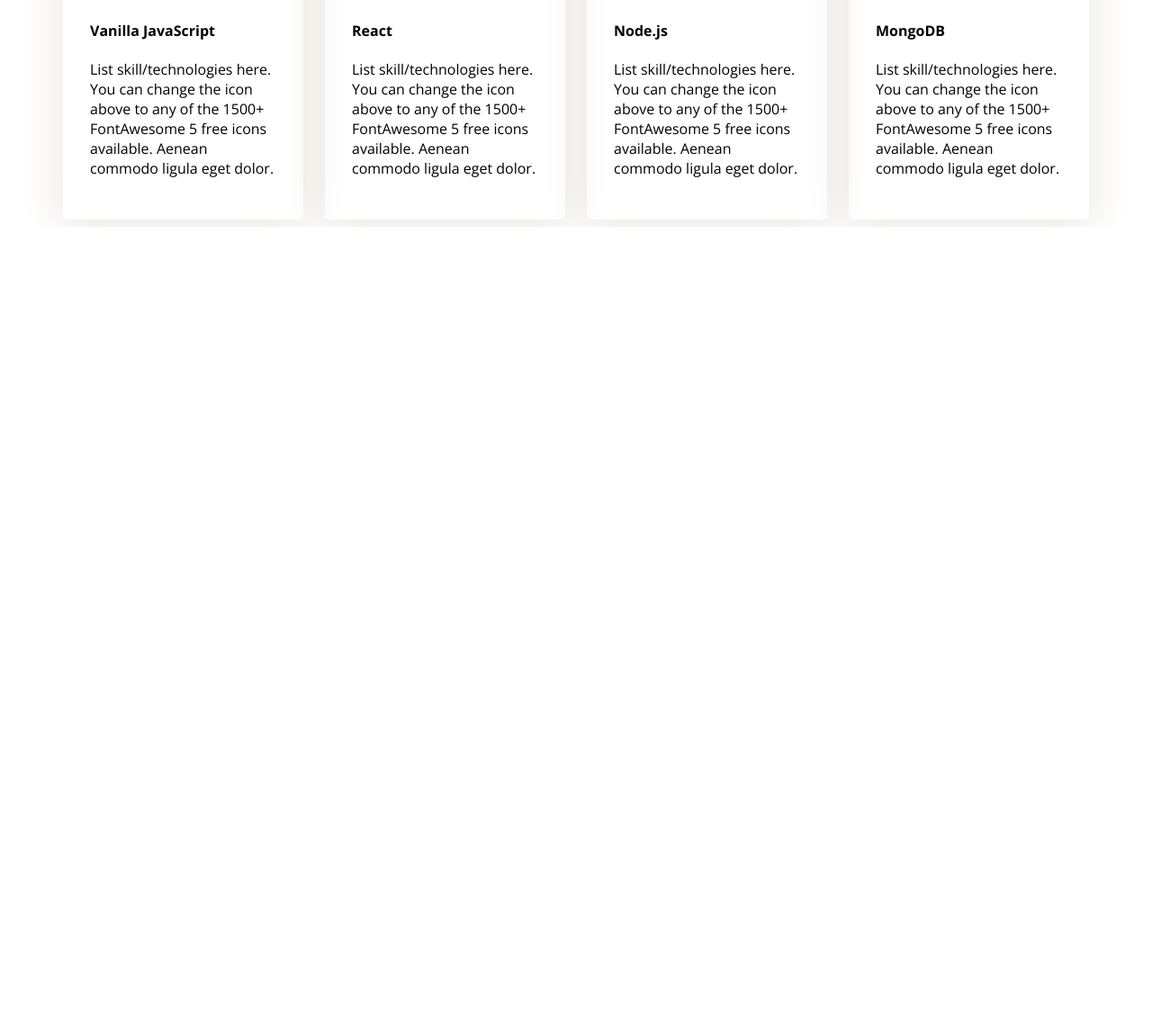
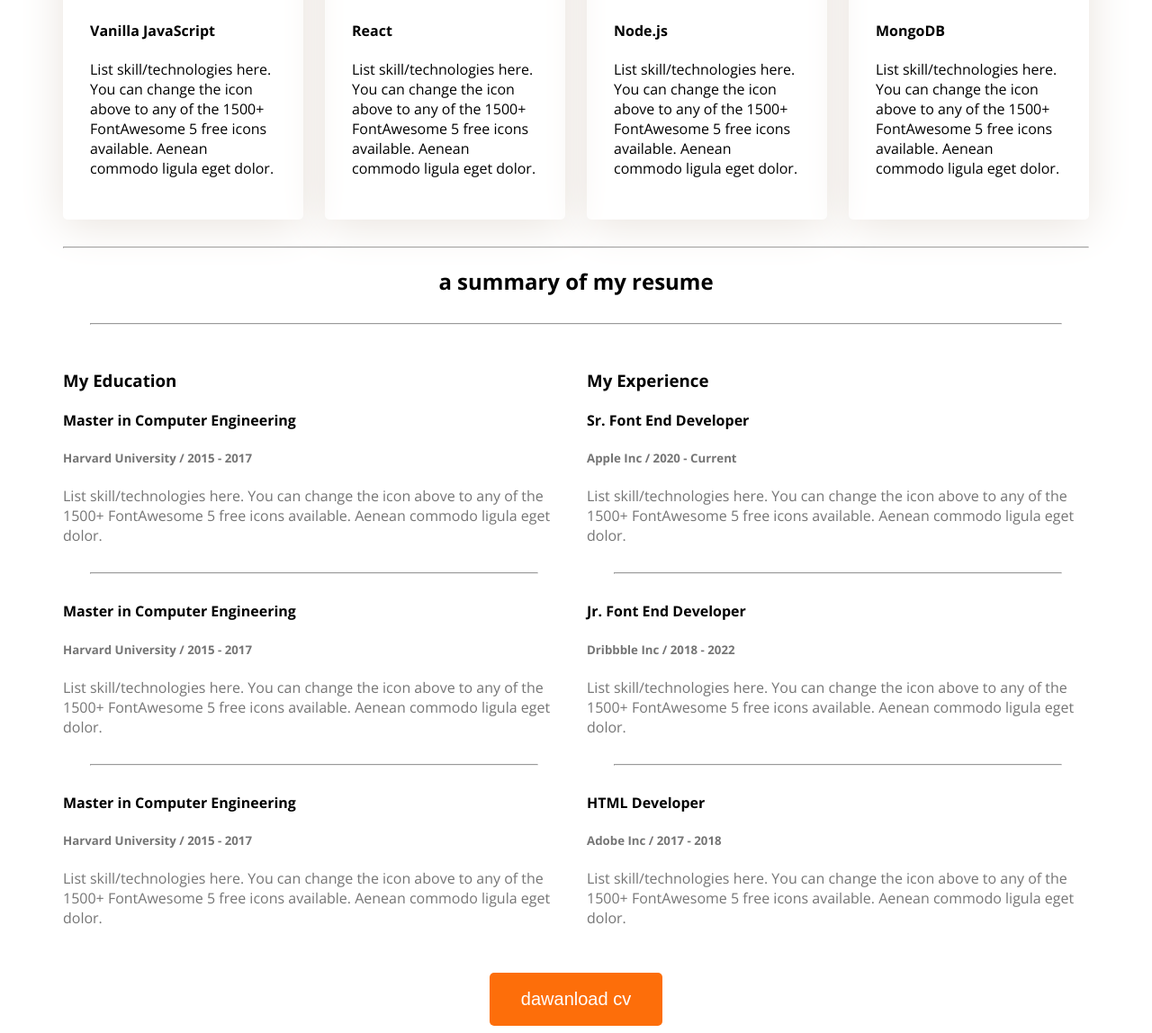
Before and after one commit to mustak123456789/web-dev-portfolio, a plain HTML site: page index.html in a window 1280 px wide. Shown: the part 1869-3017 px from the top of the page at 90% size. Before the commit the page ends 2121 px from the top, so only its background shows below. Drawn offline with nearby package versions, Linux system fonts and the light colour scheme.

Commit message:
add the coad

```diff
--- a/index.html
+++ b/index.html
@@ -91,7 +91,70 @@
                 <h4 class="skill-title">MongoDB</h4>
                 <p class="skill-description">List skill/technologies here. You can change the icon above to any of the 1500+ FontAwesome 5 free icons available. Aenean commodo ligula eget dolor.</p>
             </div>
-        </div>
+        </div><br><hr>
+
+        <section class="resume">
+            <h2 class="section title text-center">a summary of my resume</h2><hr>
+
+
+                <div class="resume-container">
+                 <div class="resume-column">
+                    <h3 class="resume-column-title">My Education</h3>
+                    <div class="experience">
+                        <h4 class="experience-title">Master in Computer Engineering</h4>
+                        <h5 class="experience-sub-title">Harvard University / 2015 - 2017</h5>
+                        <div class="experience-description">List skill/technologies here. You can change the icon above
+to any of the 1500+ FontAwesome 5 free icons available. Aenean commodo ligula eget dolor.</div>
+<hr>
+                    </div>
+                    <div class="experience">
+                        <h4 class="experience-title">Master in Computer Engineering</h4>
+                        <h5 class="experience-sub-title">Harvard University / 2015 - 2017</h5>
+                        <div class="experience-description">List skill/technologies here. You can change the icon above
+to any of the 1500+ FontAwesome 5 free icons available. Aenean commodo ligula eget dolor.</div>
+<hr>
+                    </div>
+                    <div class="experience">
+                        <h4 class="experience-title">Master in Computer Engineering</h4>
+                        <h5 class="experience-sub-title">Harvard University / 2015 - 2017</h5>
+                        <div class="experience-description">List skill/technologies here. You can change the icon above
+to any of the 1500+ FontAwesome 5 free icons available. Aenean commodo ligula eget dolor.</div>
+
+                    </div>
+                 </div>
+                 <div class="resume-column">
+                    <h3 class="resume-column-title">My Experience</h3>
+                    <div class="experience">
+                        <h4 class="experience-title">Sr. Font End Developer</h4>
+                        <h5 class="experience-sub-title">Apple Inc / 2020 - Current</h5>
+                        <div class="experience-description">List skill/technologies here. You can change the icon above
+to any of the 1500+ FontAwesome 5 free icons available. Aenean commodo ligula eget dolor.</div>
+<hr>
+                    </div>
+                    <div class="experience">
+                        <h4 class="experience-title">Jr. Font End Developer</h4>
+                        <h5 class="experience-sub-title">Dribbble Inc / 2018 - 2022</h5>
+                        <div class="experience-description">List skill/technologies here. You can change the icon above
+to any of the 1500+ FontAwesome 5 free icons available. Aenean commodo ligula eget dolor.</div>
+<hr>
+                    </div>
+                    <div class="experience">
+                        <h4 class="experience-title">HTML Developer</h4>
+                        <h5 class="experience-sub-title">Adobe Inc / 2017 - 2018</h5>
+                        <div class="experience-description">List skill/technologies here. You can change the icon above
+to any of the 1500+ FontAwesome 5 free icons available. Aenean commodo ligula eget dolor.</div>
+
+                    </div>
+                 </div>
+
+
+
+                </div>
+                <div class="text-center resume-dawanload-cv">
+                    <button class="btn-primary">dawanload cv</button>
+                </div>
+
+        </section>
 
     </main>
 
--- a/styles/portfolio.css
+++ b/styles/portfolio.css
@@ -84,3 +84,14 @@
 .skills{padding: 30px;
 box-shadow:0px 6px 50px 0px rgb(233, 227, 221);
 border-radius: 5px; }
+/*resumy section container*/
+.resume-container{display: flex;
+gap: 24px;}
+.experience-description,.experience-sub-title{color:#757575 ;}
+experience-sub-title{font-size: 20px;
+font-weight: 600;
+margin-bottom: 20px;}
+.resume hr{margin: 30px;}
+.resume-dawanload-cv{margin-top: 50px;}
+.section title text-center{margin-top: 10px;
+margin-bottom: 10px;}
```
